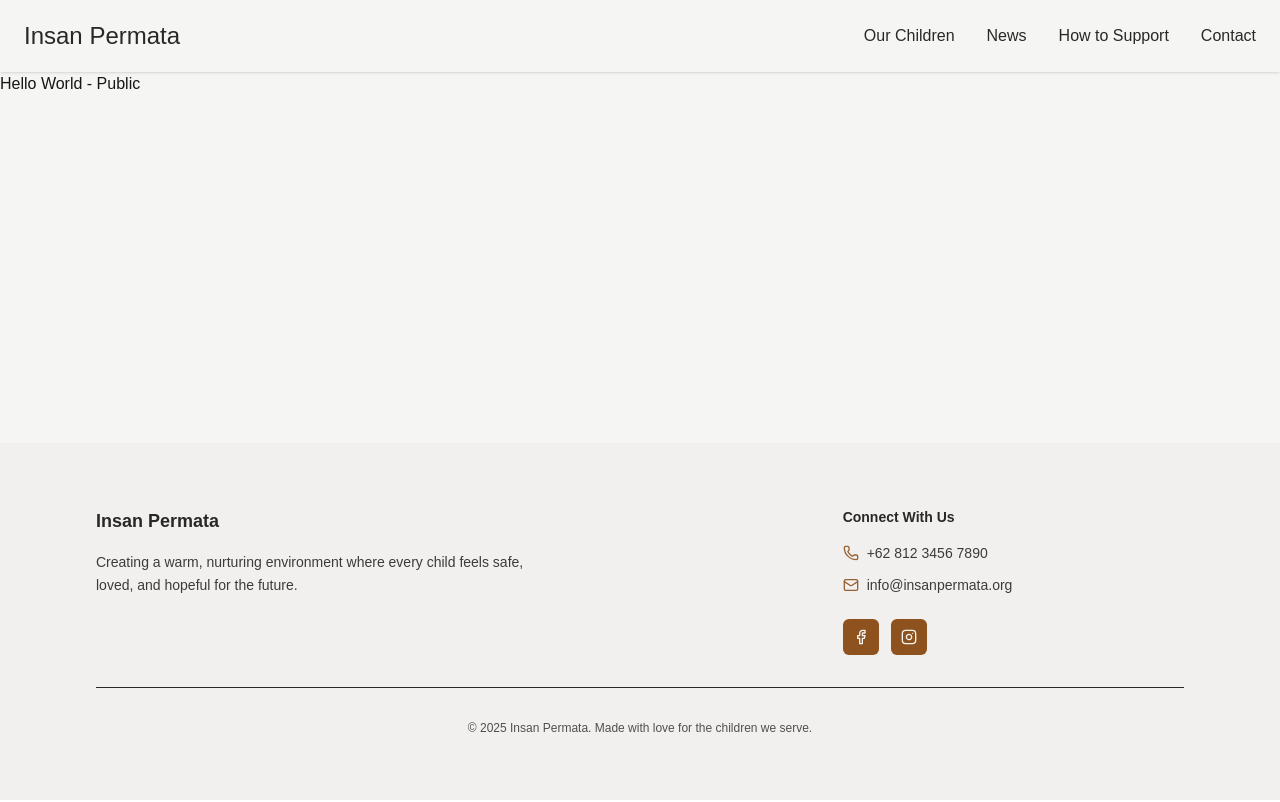
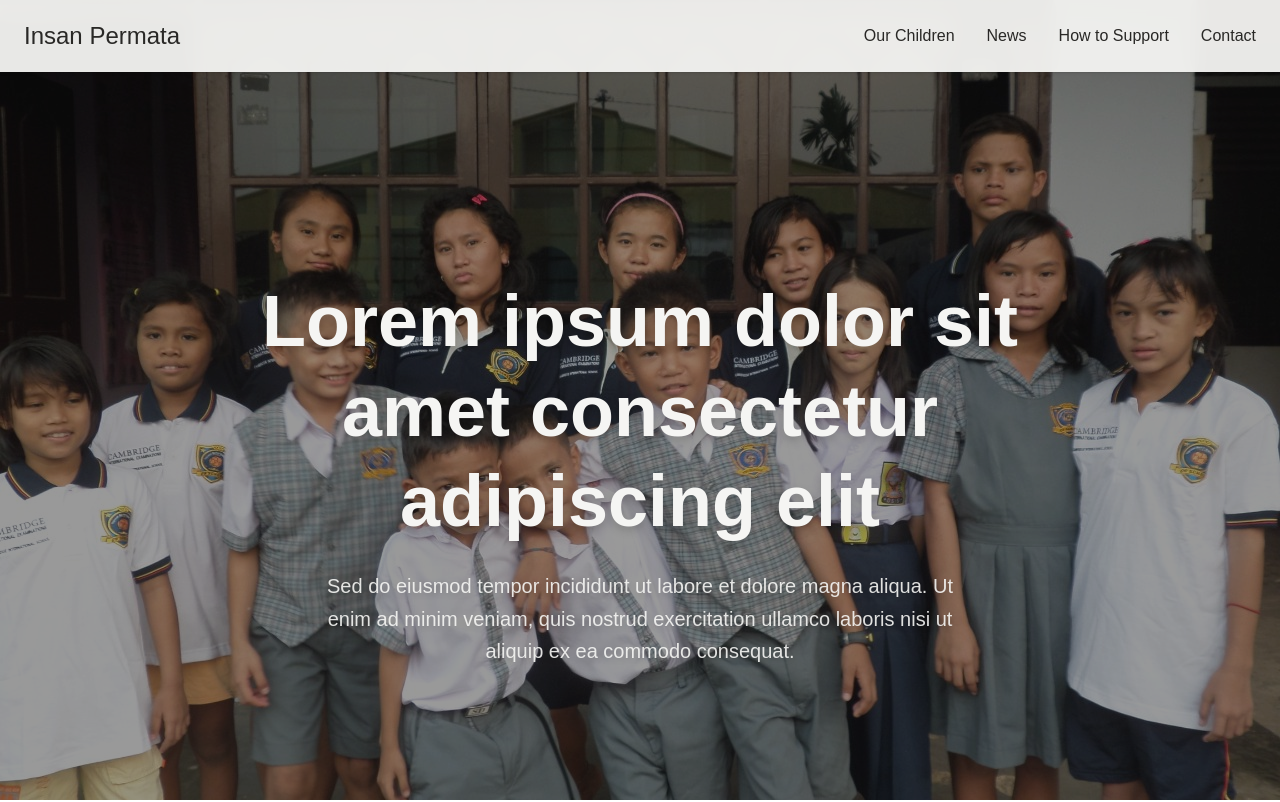
Before and after one commit to Insan-Permata/insan-permata, a Next.js app: page / in a window 1280 px wide. Shown: the top 802 px of the page. Built offline with nearby package versions, Linux system fonts and the light colour scheme.

Commit message:
Add carousel and adjust related component to make sure it works properly

```diff
--- a/app/(public)/(component)/FooterComponent.tsx
+++ b/app/(public)/(component)/FooterComponent.tsx
@@ -11,7 +11,7 @@ export default function FooterComponent() {
     const email = 'info@insanpermata.org';
 
   return (
-    <footer className="bg-[#F1F0EE] py-12 md:py-16">
+    <footer className="relative z-10 bg-[#F1F0EE] py-12 md:py-16">
       <div className="max-w-6xl mx-auto px-4 sm:px-6 lg:px-8">
         <div className="grid grid-cols-1 md:grid-cols-3 gap-8 mb-8">
           {/* Logo & Tagline */}
--- a/app/(public)/(component)/HeaderComponent.tsx
+++ b/app/(public)/(component)/HeaderComponent.tsx
@@ -14,7 +14,7 @@ export default function HeaderComponent() {
   ];
 
   return (
-    <header className="bg-[#F5F5F3] sticky top-0 z-50 shadow-sm">
+    <header className="bg-[#F5F5F3]/95 backdrop-blur-sm sticky top-0 z-50 shadow-sm">
       <nav className="container mx-auto px-6 py-5">
         <div className="flex items-center justify-between">
           {/* Left side - Brand name */}
--- a/app/(public)/contact/page.tsx
+++ b/app/(public)/contact/page.tsx
@@ -1,7 +1,9 @@
 export default function ContactPage() {
   return (
-    <div>
-      <h1>Contact Us</h1>
+    <div className="min-h-screen bg-[#F5F5F3] py-12 px-6">
+      <div className="max-w-6xl mx-auto">
+        <h1 className="text-4xl font-bold text-[#292826]">Contact Us</h1>
+      </div>
     </div>
   );
 }
--- a/app/(public)/news/page.tsx
+++ b/app/(public)/news/page.tsx
@@ -1,7 +1,9 @@
 export default function NewsPage() {
   return (
-    <div>
-      <h1>News</h1>
+    <div className="min-h-screen bg-[#F5F5F3] py-12 px-6">
+      <div className="max-w-6xl mx-auto">
+        <h1 className="text-4xl font-bold text-[#292826]">News</h1>
+      </div>
     </div>
   );
 }
--- a/app/(public)/our-children/page.tsx
+++ b/app/(public)/our-children/page.tsx
@@ -1,7 +1,9 @@
 export default function OurChildrenPage() {
   return (
-    <div>
-      <h1>Our Children</h1>
+    <div className="min-h-screen bg-[#F5F5F3] py-12 px-6">
+      <div className="max-w-6xl mx-auto">
+        <h1 className="text-4xl font-bold text-[#292826]">Our Children</h1>
+      </div>
     </div>
   );
 }
--- a/app/(public)/page.tsx
+++ b/app/(public)/page.tsx
@@ -1,7 +1,64 @@
+"use client";
+
+import { useState, useEffect } from 'react';
+import Image from 'next/image';
+
 export default function Home() {
+  const [currentImageIndex, setCurrentImageIndex] = useState(0);
+  const images = [
+    '/home_bg_photos/1.jpg',
+    '/home_bg_photos/2.jpg',
+    '/home_bg_photos/3.jpg',
+    '/home_bg_photos/4.jpg',
+  ];
+
+  useEffect(() => {
+    const interval = setInterval(() => {
+      setCurrentImageIndex((prevIndex) =>
+        prevIndex === images.length - 1 ? 0 : prevIndex + 1
+      );
+    }, 5000); // Change image every 5 seconds
+
+    return () => clearInterval(interval);
+  }, [images.length]);
+
   return (
-    <div>
-      <h1>Hello World - Public</h1>
+    <div className="relative min-h-screen">
+      {/* Fixed Background Carousel - Covers entire viewport including header */}
+      <div className="fixed top-0 left-0 w-screen h-screen -z-10">
+        {images.map((image, index) => (
+          <div
+            key={image}
+            className={`absolute inset-0 transition-opacity duration-1000 ease-in-out ${
+              index === currentImageIndex ? 'opacity-100' : 'opacity-0'
+            }`}
+          >
+            <Image
+              src={image}
+              alt={`Background ${index + 1}`}
+              fill
+              priority={index === 0}
+              className="object-cover"
+              sizes="100vw"
+              quality={75}
+            />
+          </div>
+        ))}
+
+        {/* Dark Overlay */}
+        <div className="absolute inset-0 bg-black/40" />
+      </div>
+
+      {/* Hero Content */}
+      <div className="relative flex flex-col items-center justify-center min-h-screen px-6 text-center">
+        <h1 className="text-5xl md:text-7xl font-bold text-[#F5F5F3] mb-6 max-w-4xl leading-tight drop-shadow-lg">
+          Lorem ipsum dolor sit amet consectetur adipiscing elit
+        </h1>
+        <p className="text-lg md:text-xl font-light text-[#F5F5F3] max-w-2xl leading-relaxed opacity-90 drop-shadow-md">
+          Sed do eiusmod tempor incididunt ut labore et dolore magna aliqua.
+          Ut enim ad minim veniam, quis nostrud exercitation ullamco laboris nisi ut aliquip ex ea commodo consequat.
+        </p>
+      </div>
     </div>
   );
 }
--- a/app/(public)/support/page.tsx
+++ b/app/(public)/support/page.tsx
@@ -1,7 +1,9 @@
 export default function SupportPage() {
   return (
-    <div>
-      <h1>Support Us</h1>
+    <div className="min-h-screen bg-[#F5F5F3] py-12 px-6">
+      <div className="max-w-6xl mx-auto">
+        <h1 className="text-4xl font-bold text-[#292826]">How to Support</h1>
+      </div>
     </div>
   );
 }
--- a/app/layout.tsx
+++ b/app/layout.tsx
@@ -30,7 +30,7 @@ export default function RootLayout({
         className={`${geistSans.variable} ${geistMono.variable} antialiased h-full flex flex-col`}
       >
         <HeaderComponent />
-        <main className="flex-grow bg-[#F5F5F3]">
+        <main className="flex-grow relative">
           {children}
         </main>
         <FooterComponent />
```
